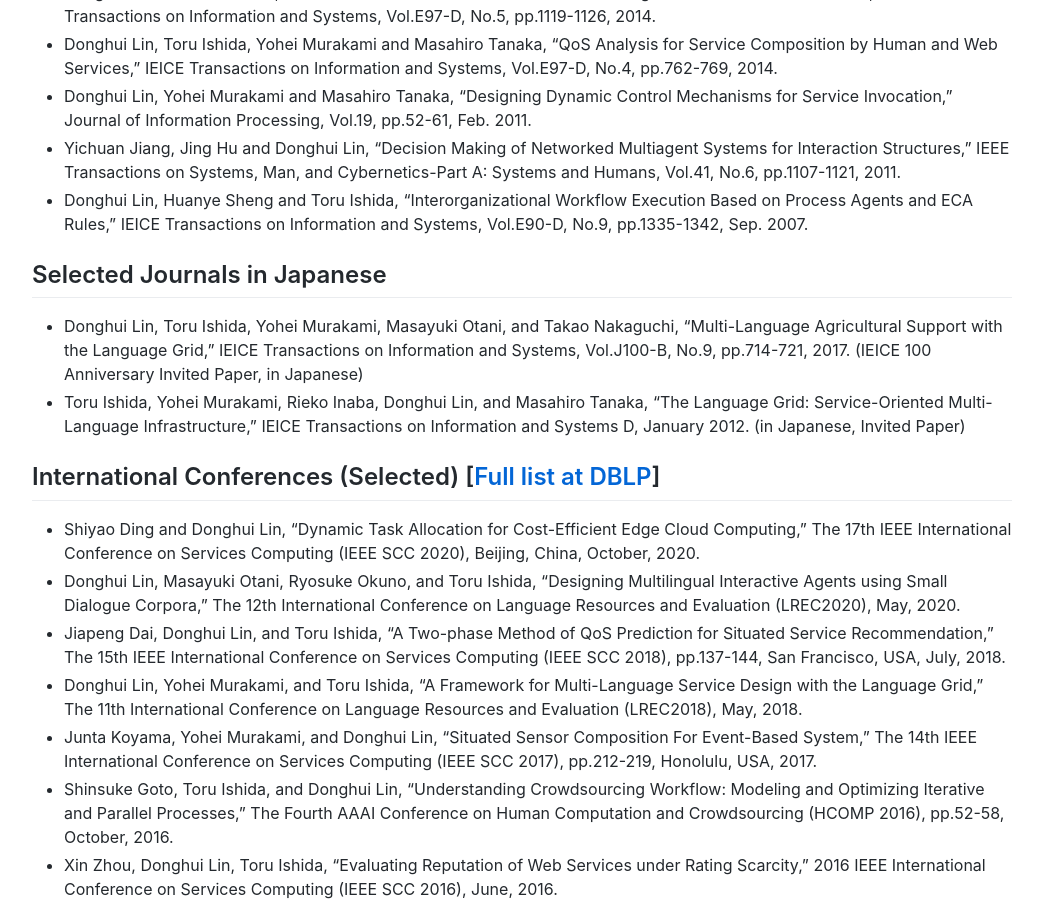
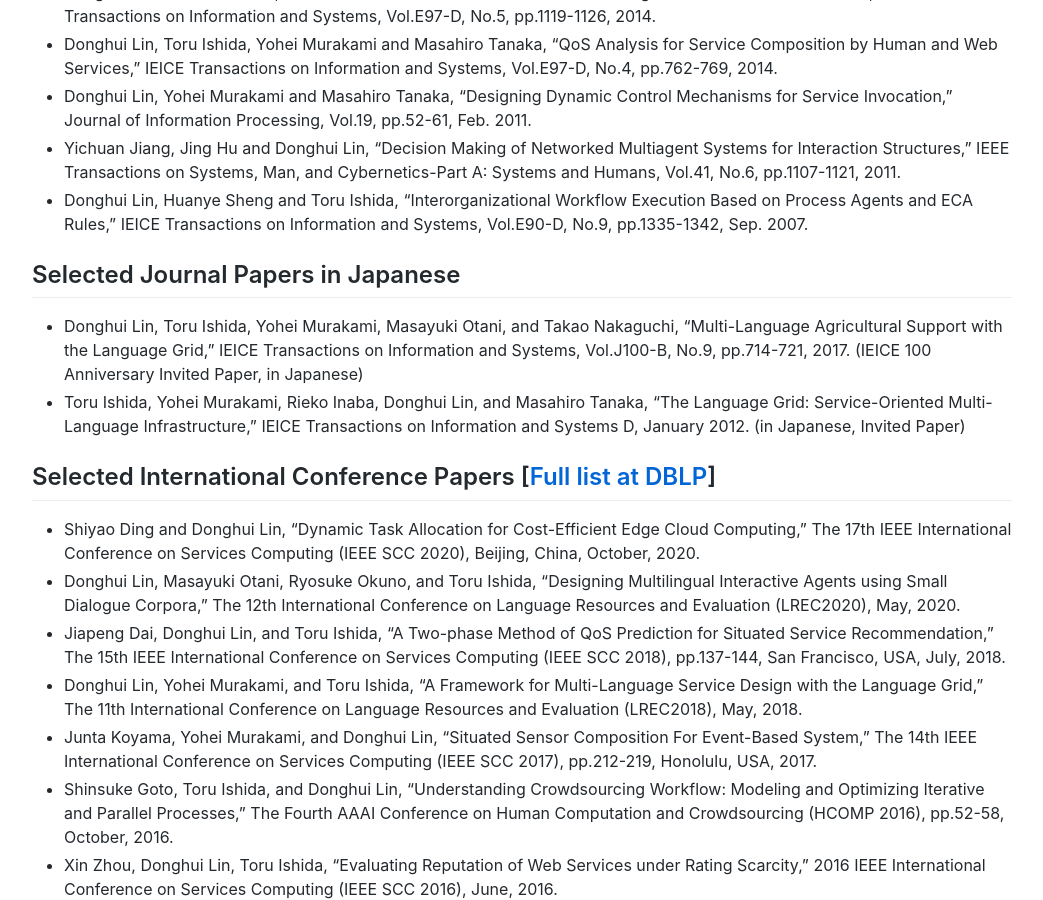
Before and after one commit to lindh/lindh.github.io, a Jekyll site: the page built from index.md, in a window 1280 px wide and 900 px high, scrolled down 3864 px. Shown: the whole window, without its empty margins (118-1161 px from the left). Built offline with Jekyll 4.4.1, drawn with Linux system fonts in a browser that asks for light colours; comment, search, counter and statistics services are not loaded; some of the changed text lies outside the part shown.

Commit message:
Update index.md

```diff
--- a/index.md
+++ b/index.md
@@ -78,7 +78,7 @@
 - Yohei Murakami, Donghui Lin, Toru Ishida (Eds.) Services Computing for Language Resources. Springer, 2018. ISBN 978-981-10-7793-7.
 - Yohei Murakami and Donghui Lin (Eds.) Worldwide Language Service Infrastructure. Lecture Notes in Artificial Intelligence, 9442, Springer, 2016. ISBN 978-3-319-31467-9.
 
-## Book Chapters (Selected) [[Full list at DBLP](https://dblp.uni-trier.de/pers/hd/l/Lin:Donghui)]
+## Selected Book Chapters [[Full list at DBLP](https://dblp.uni-trier.de/pers/hd/l/Lin:Donghui)]
 - Donghui Lin, Yohei Murakami and Toru Ishida "Integrating Internet of Services and Internet of Things from a Multiagent Perspective," Donghui Lin, Toru Ishida, Franco Zambonelli, and Itsuki Noda (Eds.) Massively Multi-Agent Systems II. pp. 36-49, Springer, 2019. ISBN 978-3-030-20936-0.
 - Donghui Lin, Toru Ishida and Yohei Murakami, "Language Service Design Based on User-Centered QoS," Yohei Murakami, Donghui Lin and Toru Ishida (Eds.) Services Computing for Language Resources. pp. 125-137, Springer, 2018. ISBN 978-981-10-7793-7.
 - Toru Ishida, Donghui Lin, Masayuki Otani, Shigeo Matsubara, Yohei Murakami, Reiko Hishiyama, Yuu Nakajima, Toshiyuki Takasaki, and Yumiko Mori,"Field-Oriented Service Design: A Multiagent Approach," Takashi Maeno, et.al.(Eds.), Serviceology for Designing the Future, Springer, 2016.
@@ -88,7 +88,7 @@
 - Donghui Lin, "Humans in the Loop of Localization Processes," Toru Ishida (Ed.), The Language Grid: Service-Oriented Collective Intelligence for Language Resource Interoperability. Cognitive Technologies Series, Springer, pp.201-213, 2011.
 - Yohei Murakami, Donghui Lin, Masahiro Tanaka, Takao Nakaguchi and Toru Ishida, "Service Grid Architecture," Toru Ishida (Ed.), The Language Grid: Service-Oriented Collective Intelligence for Language Resource Interoperability. Cognitive Technologies Series, Springer, pp.19-34, 2011.
 
-## International Journals
+## International Journal Papers
 - Jiuchuan Jiang, Bo An, Yichuan Jiang, and Donghui Lin, "Context-aware Reliable Crowdsourcing in Social Networks," IEEE Transactions on Systems, Man, and Cybernetics: Systems, Volumn 50 Issue 2, pp.617-632, 2020.
 - Donghui Lin, Yohei Murakami, and Toru Ishida, "Towards Language Service Creation and Customization for Low-Resource Languages," Information, 11(2), 67, 2020.
 - Jiuchuan Jiang, Bo An, Yichuan Jiang, Donghui Lin, Zhan Bu, Jie Cao, Zhifeng Hao, "Understanding Crowdsourcing Systems from a Multiagent Perspective and Approach," ACM Transactions on Autonomous and Adaptive Systems, Volume 13 Issue 2, Article No. 8, July 2018.
@@ -104,11 +104,11 @@
 - Yichuan Jiang, Jing Hu and Donghui Lin, "Decision Making of Networked Multiagent Systems for Interaction Structures," IEEE Transactions on Systems, Man, and Cybernetics-Part A: Systems and Humans, Vol.41, No.6, pp.1107-1121, 2011.
 - Donghui Lin, Huanye Sheng and Toru Ishida, "Interorganizational Workflow Execution Based on Process Agents and ECA Rules," IEICE Transactions on Information and Systems, Vol.E90-D, No.9, pp.1335-1342, Sep. 2007.
 
-## Selected Journals in Japanese
+## Selected Journal Papers in Japanese
 - Donghui Lin, Toru Ishida, Yohei Murakami, Masayuki Otani, and Takao Nakaguchi, "Multi-Language Agricultural Support with the Language Grid," IEICE Transactions on Information and Systems, Vol.J100-B, No.9, pp.714-721, 2017. (IEICE 100 Anniversary Invited Paper, in Japanese)
 - Toru Ishida, Yohei Murakami, Rieko Inaba, Donghui Lin, and Masahiro Tanaka, "The Language Grid: Service-Oriented Multi-Language Infrastructure," IEICE Transactions on Information and Systems D, January 2012. (in Japanese, Invited Paper)
 
-## International Conferences (Selected) [[Full list at DBLP](https://dblp.uni-trier.de/pers/hd/l/Lin:Donghui)]
+## Selected International Conference Papers [[Full list at DBLP](https://dblp.uni-trier.de/pers/hd/l/Lin:Donghui)]
 - Shiyao Ding and Donghui Lin, "Dynamic Task Allocation for Cost-Efficient Edge Cloud Computing," The 17th IEEE International Conference on Services Computing (IEEE SCC 2020), Beijing, China, October, 2020.
 - Donghui Lin, Masayuki Otani, Ryosuke Okuno, and Toru Ishida, "Designing Multilingual Interactive Agents using Small Dialogue Corpora," The 12th International Conference on Language Resources and Evaluation (LREC2020), May, 2020.
 - Jiapeng Dai, Donghui Lin, and Toru Ishida, "A Two-phase Method of QoS Prediction for Situated Service Recommendation," The 15th IEEE International Conference on Services Computing (IEEE SCC 2018), pp.137-144, San Francisco, USA, July, 2018.
```
